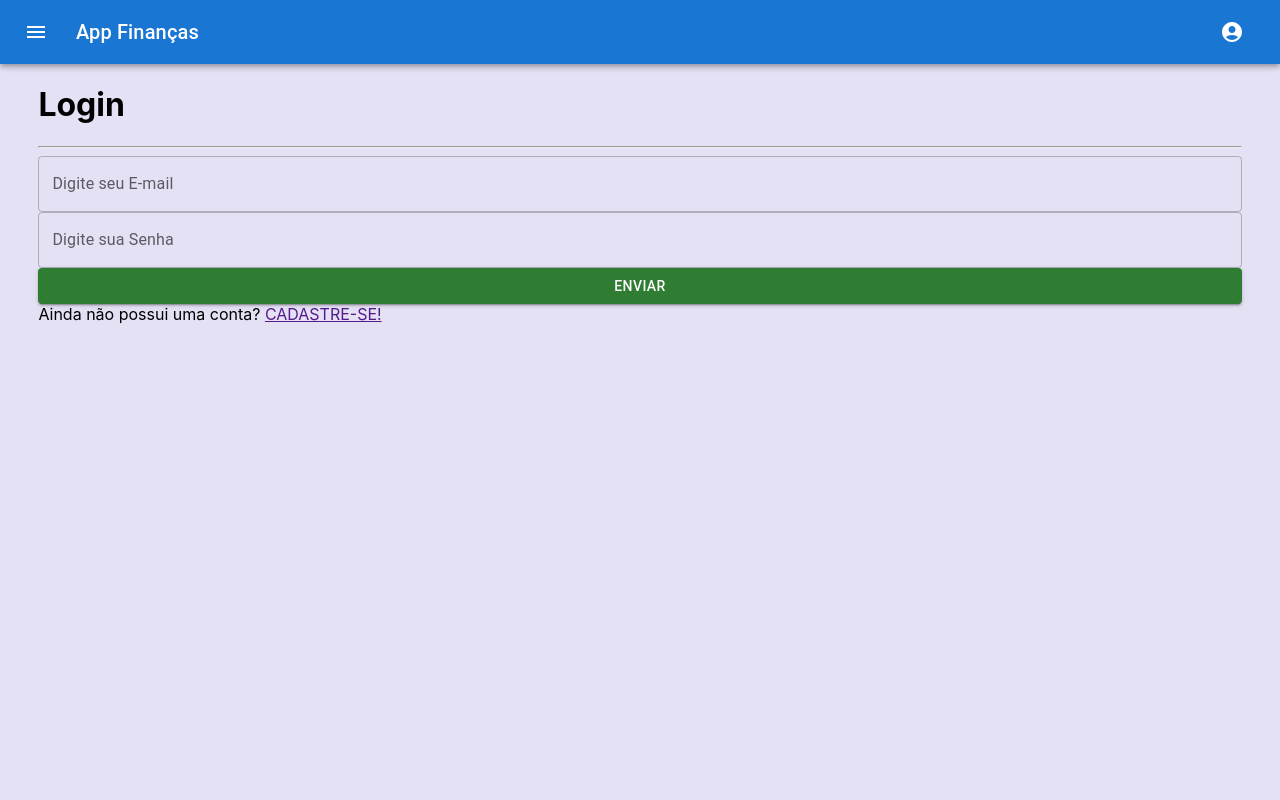
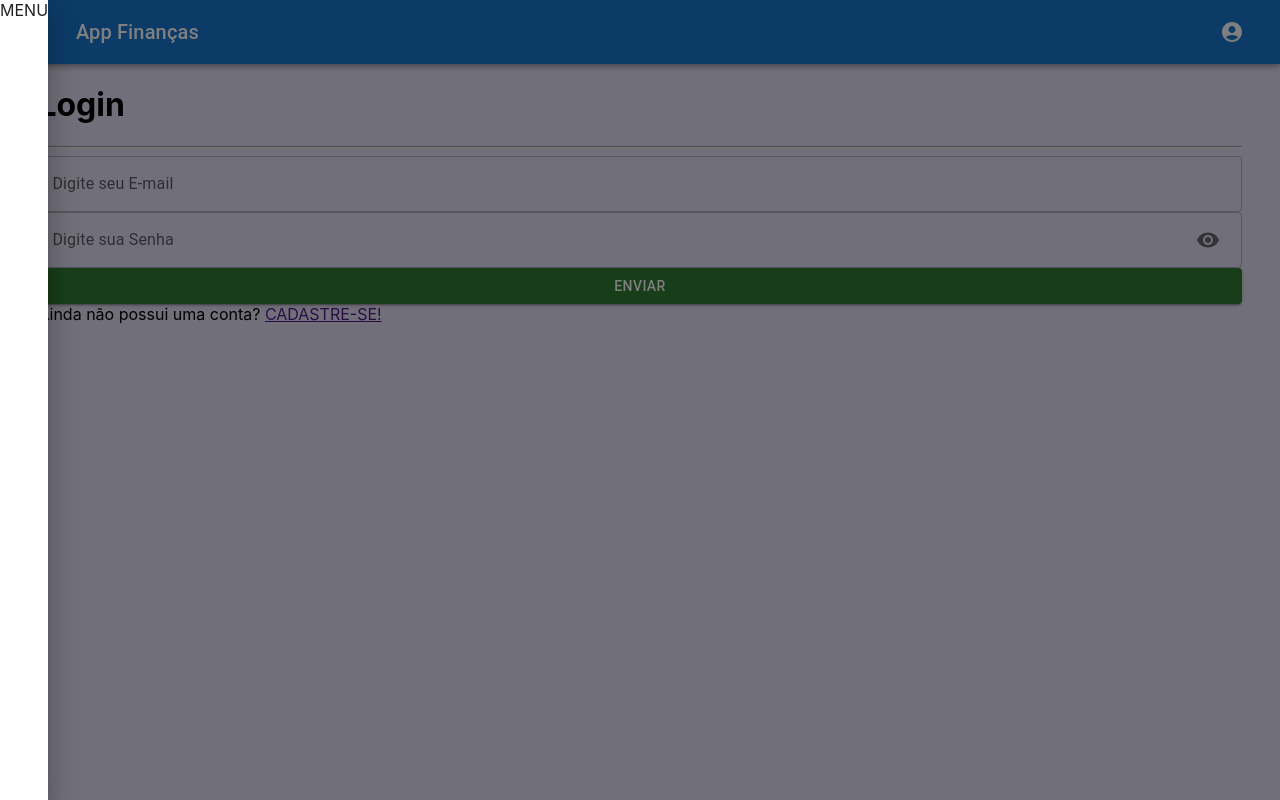
Before and after one commit to iwtrainingbr/front-14-app, a React (Create React App) app: page /login in a window 1280 px wide. Both pictures are taken after a click on the button 36 px from the left and 32 px from the top of the page. Built offline with nearby package versions, Linux system fonts and the light colour scheme; what react-swipeable-views-utils would draw is missing.

Commit message:
Add Drawer

```diff
--- a/src/components/Navbar/index.js
+++ b/src/components/Navbar/index.js
@@ -8,13 +8,22 @@ import MenuIcon from '@mui/icons-material/Menu';
 import AccountCircle from '@mui/icons-material/AccountCircle';
 import Switch from '@mui/material/Switch';
 import FormControlLabel from '@mui/material/FormControlLabel';
+
 import FormGroup from '@mui/material/FormGroup';
 import MenuItem from '@mui/material/MenuItem';
 import Menu from '@mui/material/Menu';
 
+import Drawer from "@mui/material/Drawer";
+
 export default function Navbar() {
   const [auth, setAuth] = React.useState(true);
   const [anchorEl, setAnchorEl] = React.useState(null);
+
+  const [sidebar, setSidebar] = React.useState(false);
+
+  const openCloseSidebar = () => {
+    setSidebar(!sidebar);
+  }
 
   const handleChange = (event) => {
     setAuth(event.target.checked);
@@ -31,6 +40,10 @@ export default function Navbar() {
   return (
     <Box sx={{ flexGrow: 1 }}>
 
+      <Drawer open={sidebar} onClose={openCloseSidebar}>
+        MENU
+      </Drawer>
+
       <AppBar position="static">
         <Toolbar>
           <IconButton
@@ -39,6 +52,7 @@ export default function Navbar() {
             color="inherit"
             aria-label="menu"
             sx={{ mr: 2 }}
+            onClick={openCloseSidebar}
           >
             <MenuIcon />
           </IconButton>
--- a/src/pages/Login/index.js
+++ b/src/pages/Login/index.js
@@ -1,16 +1,36 @@
-import {Button, TextField} from "@mui/material";
-import {Favorite, ZoomOut} from "@mui/icons-material";
+import {Button, TextField, InputAdornment, IconButton} from "@mui/material";
+import {Favorite, ZoomOut, Visibility} from "@mui/icons-material";
+
+import { useState } from "react";
 
 export default function Login() {
+  const [showPassword, setShowPassword] = useState(false);
+
+  const handleShowPassword = () => {
+    setShowPassword(!showPassword);
+  }
+
   return (
 
     <div>
     <h1>Login</h1>
     <hr></hr>
     <TextField fullWidth label="Digite seu E-mail"/>
-    <TextField fullWidth label="Digite sua Senha"/>
+
+    <TextField
+      type={showPassword === true ? "text" : "password"}
+      fullWidth
+      label="Digite sua Senha"
+      InputProps={{
+        endAdornment: <InputAdornment>
+          <IconButton onClick={handleShowPassword}> <Visibility/> </IconButton>
+        </InputAdornment>
+      }}
+    />
+
     <Button fullWidth color="success" variant="contained">Enviar</Button>
-<>Ainda não possui uma conta? <a href="">CADASTRE-SE!</a></>
+
+    <>Ainda não possui uma conta? <a href="">CADASTRE-SE!</a></>
     </div>
   )
 }
```
